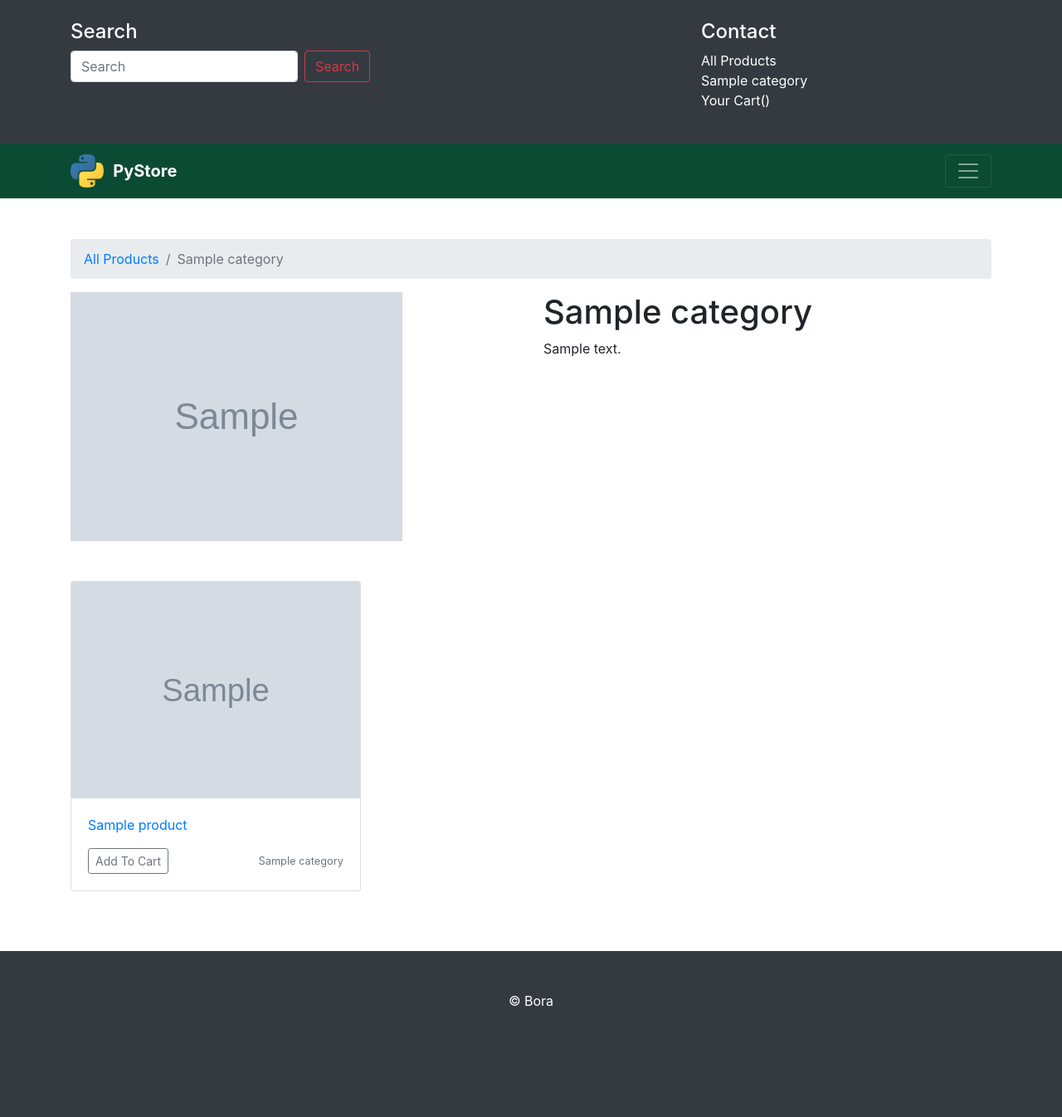
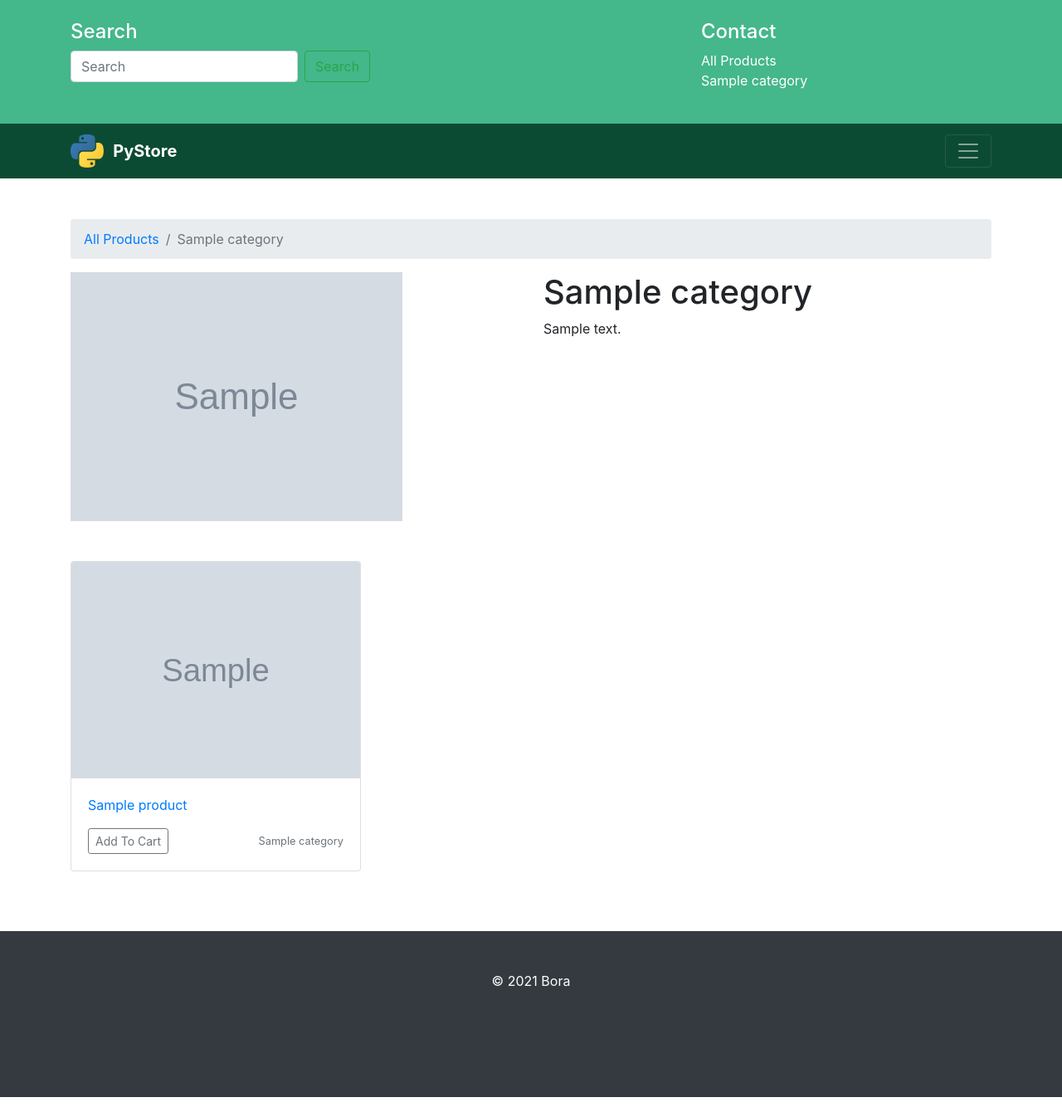
Before and after one commit to joseluis-gc/Django-Mysql-Ecommerce-Site, a Django app: a page that uses storev1/shop/templates/footer.html in a window 1280 px wide, after a click that opens the changed part. Shown: the whole page at 83% size. After the commit the page ends 1322 px from the top, so only its background shows below. Run offline with Django 3.2, Linux system fonts and the light colour scheme; tables that the repository leaves empty hold one stand-in row (values such as "Sample post"); grey boxes marked "Sample" are stand-in pictures; parts of the project's set-up code (start-up, migrations or seed data) failed here and were passed over; some libraries are stand-ins or nearby versions.

Commit message:
updated templates

```diff
--- a/storev1/cart_app/urls.py
+++ b/storev1/cart_app/urls.py
@@ -8,7 +8,4 @@ urlpatterns = [
     path('', views.cart_detail, name='cart_detail'),
     path('remove/<int:product_id>/', views.cart_remove, name='cart_remove'),
     path('full_remove/<int:product_id>/', views.full_remove, name='full_remove'),
-    path('create_checkout_session/', views.create_checkout_session, name='create_checkout_session'),
-
-
 ]
--- a/storev1/shop/templates/footer.html
+++ b/storev1/shop/templates/footer.html
@@ -2,7 +2,12 @@
     <div class="container text-white">
         <div class="row">
             <div class="col-lg-12 text-center middle pt-5">
-                <p class="middle">&copy; Bora</p>
+                <p class="middle">
+                    &copy;
+                    {% now "Y" as today_str %}
+                    {{ today_str }}
+                    Bora
+                </p>
             </div>
         </div>
     </div>
--- a/storev1/shop/templates/header.html
+++ b/storev1/shop/templates/header.html
@@ -1,7 +1,7 @@
 {% load static %}
 
 <header>
-      <div class="collapse bg-dark" id="navbarHeader">
+      <div class="collapse bg-second" id="navbarHeader">
         <div class="container">
           <div class="row">
             <div class="col-sm-8 col-md-7 py-4">
@@ -10,7 +10,7 @@
                <form method="get" action="{% url 'search_app:searchResult' %}" class="form-inline">
                   {% csrf_token %}
                   <input class="form-control mr-sm-2" type="search" placeholder="Search" aria-label="Search" name="q">
-                  <button class="btn btn-outline-danger my-2 my-sm-0" type="submit">Search</button>
+                  <button class="btn btn-outline-success my-2 my-sm-0" type="submit">Search</button>
               </form>
 
             </div>
@@ -22,7 +22,9 @@
                 {% for cat in links %}
                     <li><a class="text-white" href="{{ cat.get_url }}">{{ cat.name }}</a></li>
                 {% endfor %}
+                <!--
                 <li><a class="text-white">Your Cart()</a></li>
+                -->
               </ul>
 
             </div>
--- a/storev1/shop/templates/shop/category.html
+++ b/storev1/shop/templates/shop/category.html
@@ -37,10 +37,10 @@
         </div>
     {% else %}
         <div class="row">
-            <div class="col-lg-6">
+            <div class="col-lg-12">
                 <img src="{% static 'img/noimage.jpg' %}" alt="{{ category.name }}" />
             </div>
-            <div class="col-lg-6">
+            <div class="col-lg-12">
                 <span><img class="img-fluid" width="50" src="{% static 'img/heart.svg' %}"><h1>Our Collection</h1></span>
                 <p>Custom content</p>
             </div>
--- a/storev1/storev1/urls.py
+++ b/storev1/storev1/urls.py
@@ -21,7 +21,8 @@ from django.conf.urls.static import static
 
 urlpatterns = [
     path('admin/', admin.site.urls),
-    path('', views.Index, name='index'),
+    path('', views.allProductCat, name='allProductCat'),
+    #path('', views.Index, name='index'),
     path('shop/', include('shop.urls')),
     path('search/', include('search_app.urls')),
     path('cart/', include('cart_app.urls')),
```
